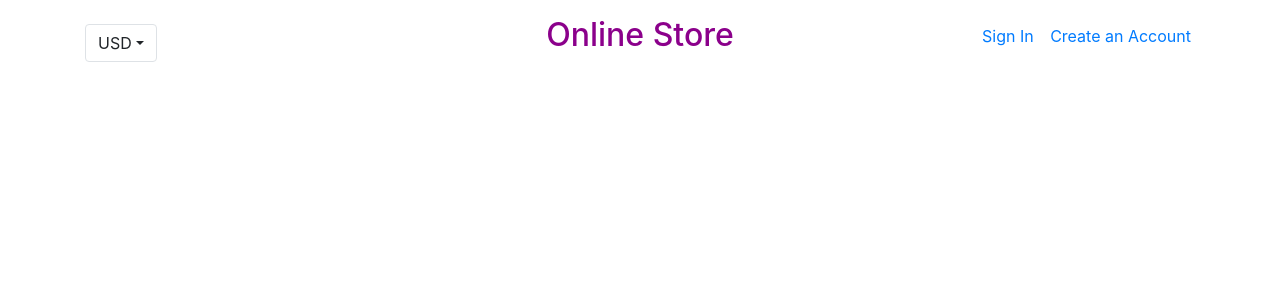
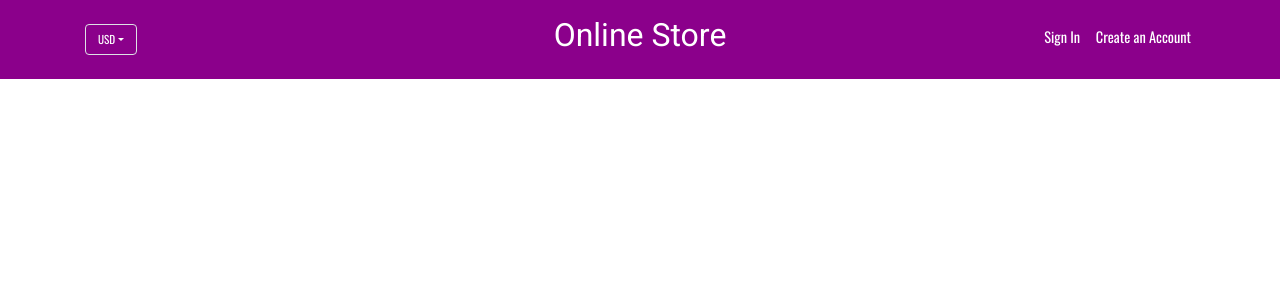
Before and after one commit to Jdelvillar103/SE_Project, a PHP site: page / in a window 1280 px wide. Shown: the top 300 px of the page. Run offline with PHP 8.4, Linux system fonts and the light colour scheme; some libraries are stand-ins or nearby versions; some web fonts are replaced.

Commit message:
Header nearly completed. Just need to make links activated

```diff
--- a/css/style.css
+++ b/css/style.css
@@ -16,3 +16,41 @@
 .primary-color{
     color: var(--primary-color);
 }
+
+.bg-primary-color{
+    background-color: var(--primary-color)!important;
+}
+
+.text-color{
+    color: var(--text-color);
+}
+
+.font-roboto{
+    font-family: var(--roboto);
+}
+
+.darkmagenta{
+    color: darkmagenta;
+}
+/*header*/
+
+header{
+    background-color: var(--primary-color);
+    font-family: var(--oswald);
+}
+
+header .site-title{
+    font-family: var(--roboto);
+}
+.container .dropdown-toggle,
+.container .dropdown-item{
+    color: white;
+    background-color: var(--primary-color);
+    font-size:0.7em;
+}
+
+.header-links a{
+    font-size: 0.9em;
+    text-decoration: none;
+    color: white;
+}
--- a/index.html
+++ b/index.html
@@ -50,7 +50,7 @@
                     </div>
                 </div>
                 <div class="col-md-4 col-12 text-center">
-                    <h2 class="my-md-3 site-title primary-color">Online Store</h2>
+                    <h2 class="my-md-3 site-title text-white">Online Store</h2>
                 </div>
                 <div class="col-md-4 col-12 text-right">
                     <p class="my-md-4 header-links">
```
